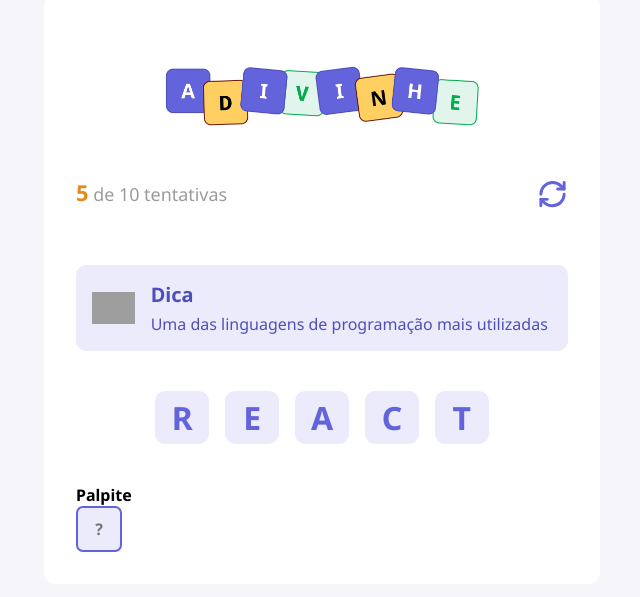
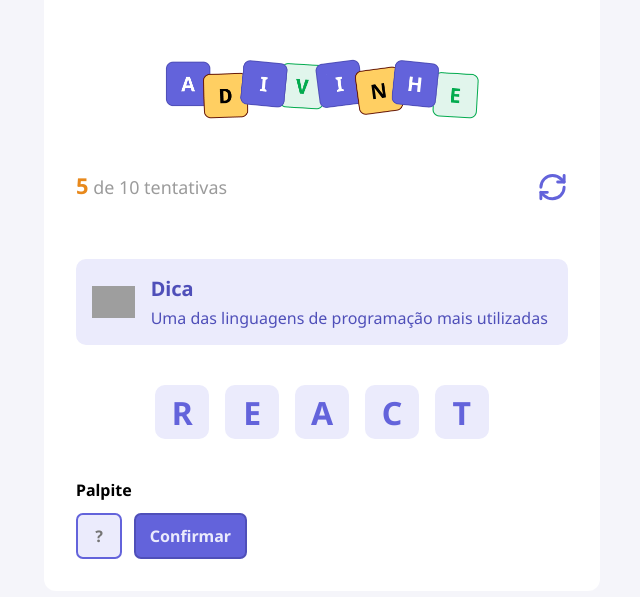
Before and after one commit to thiagoms98/adivinhe, a React (Vite) app: page / in a window 1280 px wide. Shown: the part 111-708 px from the top of the page, without its empty margins (318-958 px from the left). Built offline with nearby package versions, Linux system fonts and the light colour scheme; grey boxes are pictures that could not be loaded.

Commit message:
feat: create Button component

```diff
--- a/src/App.tsx
+++ b/src/App.tsx
@@ -3,6 +3,7 @@
 import { Letter } from "./components/Letter"
 import styles from "./app.module.css"
 import { Input } from "./components/Input"
+import { Button } from "./components/Button"
 
 function App() {
 	function handleRestartGame() {
@@ -26,8 +27,9 @@
 
 				<h4>Palpite</h4>
 
-				<div>
+				<div className={styles.guess}>
 					<Input autoFocus maxLength={1} placeholder="?" />
+					<Button title="Confirmar"></Button>
 				</div>
 			</main>
 		</div>
--- a/src/app.module.css
+++ b/src/app.module.css
@@ -23,3 +23,10 @@
   gap: 1rem;
   margin: 2.5rem 0;
 }
+
+.guess {
+  display: flex;
+  gap: 0.75rem;
+
+  margin-top: 0.75rem;
+}
--- /dev/null
+++ b/src/components/Button/index.tsx
@@ -0,0 +1,13 @@
+import styles from "./styles.module.css"
+
+type Props = React.ComponentProps<"button"> & {
+	title: string
+}
+
+export function Button({ title, ...rest }: Props) {
+	return (
+		<button type="button" className={styles.button} {...rest}>
+			{title}
+		</button>
+	)
+}
--- /dev/null
+++ b/src/components/Button/styles.module.css
@@ -0,0 +1,12 @@
+.button {
+  height: 2.87rem;
+  border-radius: 0.43rem;
+
+  background-color: #6363db;
+  border: 2px solid #4f4fb9;
+  color: #ebebfc;
+
+  padding: 0 0.87rem;
+  font-size: 1rem;
+  font-weight: 700;
+}
--- a/src/global.css
+++ b/src/global.css
@@ -11,12 +11,11 @@
 body {
 	background-color: #f5f5fa;
 	font-family: "Noto Sans", serif;
-	font-optical-sizing: auto;
 }
 
-input {
+input,
+button {
 	font-family: "Noto Sans", serif;
-	font-optical-sizing: auto;
 }
 
 button {
```
